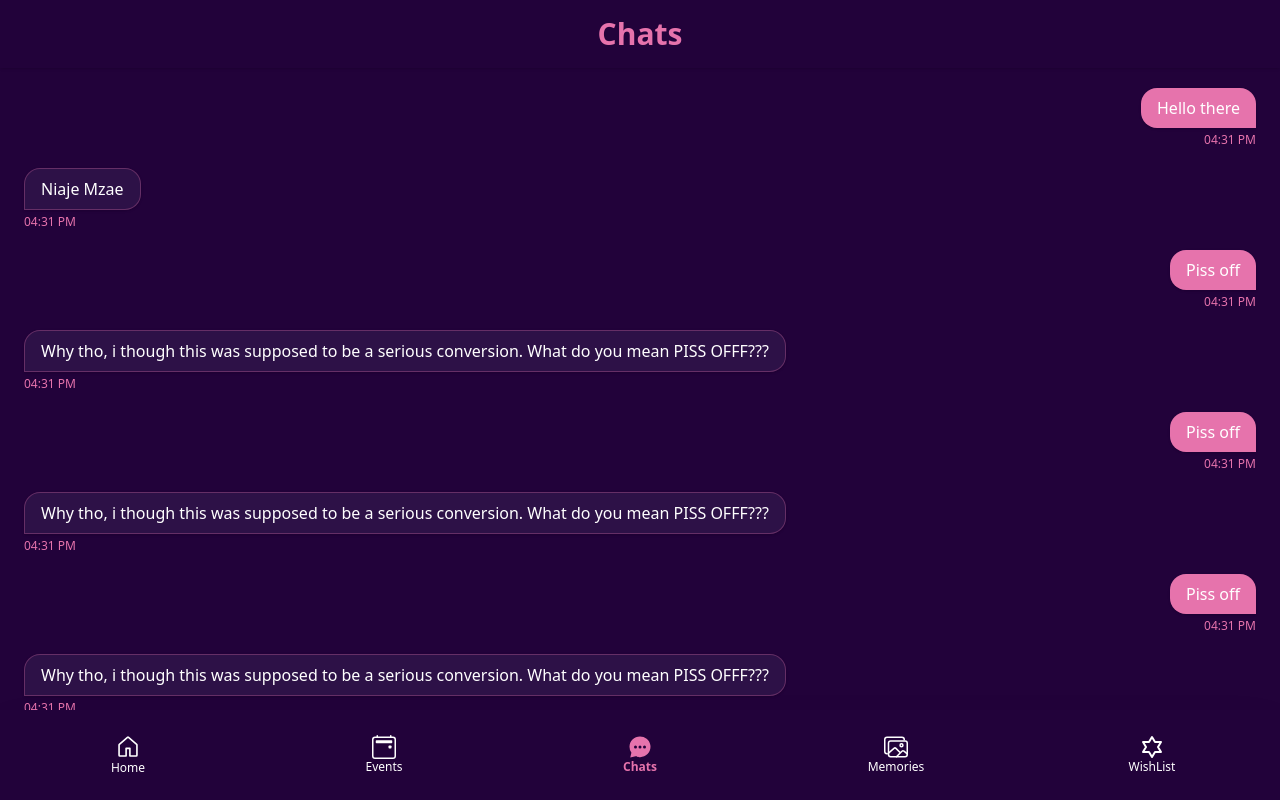
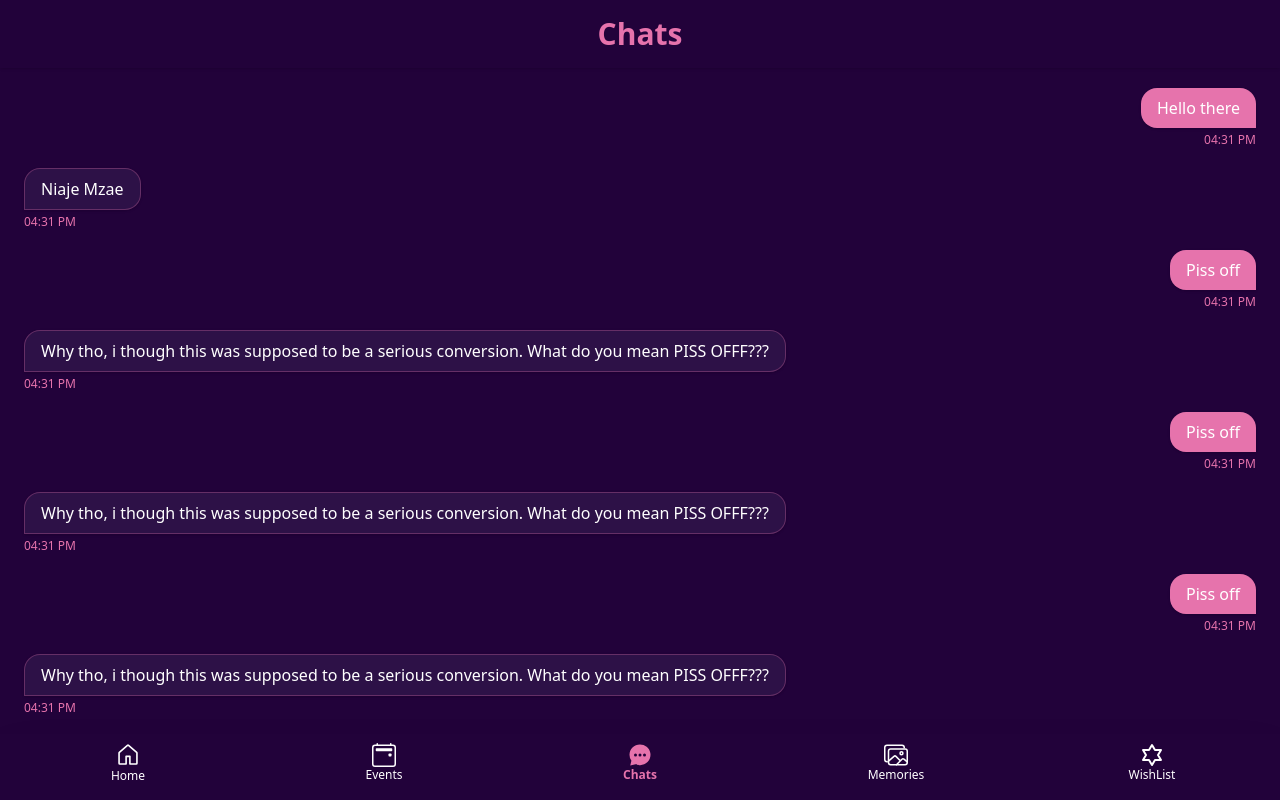
Before and after one commit to gykunju/Kironji, a React (Vite) app: page /chats in a window 1280 px wide. Shown: the top 800 px of the page. Built offline with nearby package versions, Linux system fonts and the light colour scheme.

Commit message:
changing navigation padding to pb and pt

```diff
--- a/src/components/Navigation.jsx
+++ b/src/components/Navigation.jsx
@@ -9,7 +9,7 @@ import { IoChatbubbleEllipsesOutline, IoChatbubbleEllipsesSharp  } from "react-i
 function Navigation() {
   return (
     <div className="items-center">
-      <nav className="fixed bottom-0 z-1 flex justify-between w-full py-6 items-center bg-[#22023a] text-white font-medium shadow-2xl">
+      <nav className="fixed bottom-0 z-1 flex justify-between w-full pb-4 pt-2 items-center bg-[#22023a] text-white font-medium shadow-2xl">
         <NavLink
           to="/"
           className="flex flex-col items-center flex-1"
```
